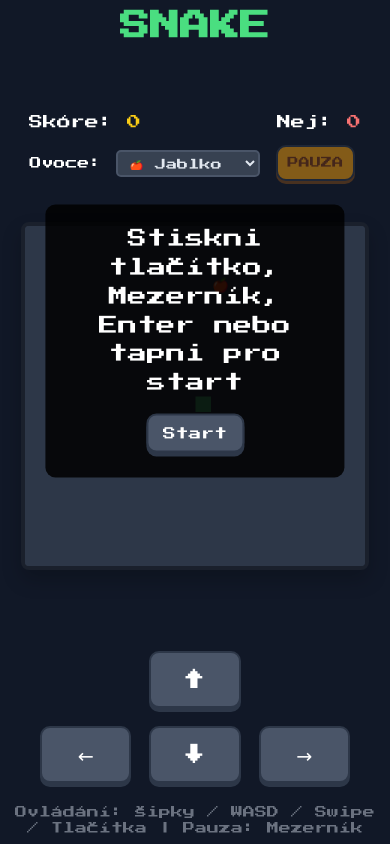
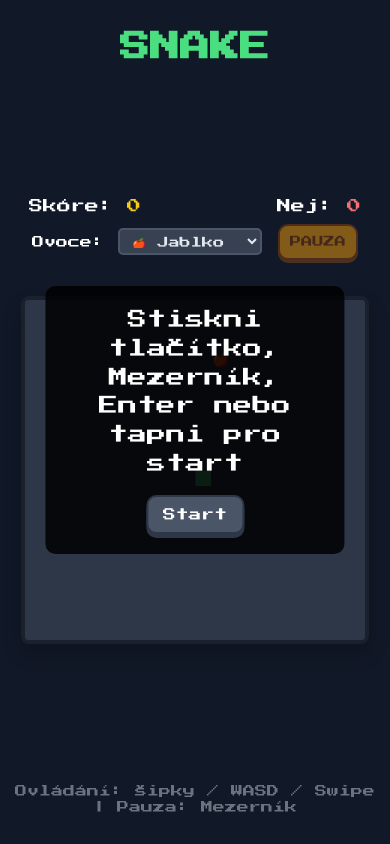
Before and after one commit to ohnivakrysa/web2.0, a plain HTML site: page index.html in a window 390 px wide. Drawn offline with nearby package versions, Linux system fonts and the light colour scheme.

Commit message:
Update index.html

```diff
--- a/index.html
+++ b/index.html
@@ -44,26 +44,9 @@
             display: block;
             touch-action: none;
         }
-        .control-button {
-            background-color: #4a5568;
-            color: white;
-            border: 2px solid #2d3748;
-            padding: 12px 18px;
-            border-radius: 10px;
-            font-family: 'Press Start 2P', cursive;
-            cursor: pointer;
-            transition: background-color 0.2s, transform 0.1s;
-            box-shadow: 0 4px #2d3748;
-            margin: 5px;
-            font-size: 1.2rem;
-            touch-action: manipulation;
-        }
-        .control-button:hover { background-color: #2d3748; }
-        .control-button:active {
-            background-color: #1a202c;
-            transform: translateY(2px);
-            box-shadow: 0 2px #1a202c;
-        }
+        /* Tlačítka pro ovládání byla odstraněna, takže jejich styly nejsou potřeba */
+        /* .control-button { ... } */
+
         .hidden { display: none; }
         #messageOverlay, #pauseOverlay {
             position: absolute;
@@ -85,7 +68,24 @@
              font-size: 0.8rem;
              padding: 8px 15px;
              pointer-events: auto;
+             /* Použití stylu control-button pro konzistenci */
+             background-color: #4a5568;
+             color: white;
+             border: 2px solid #2d3748;
+             border-radius: 10px;
+             font-family: 'Press Start 2P', cursive;
+             cursor: pointer;
+             transition: background-color 0.2s, transform 0.1s;
+             box-shadow: 0 4px #2d3748;
+             margin-top: 1rem; /* Přidán margin top */
         }
+         #messageOverlay button:hover { background-color: #2d3748; }
+         #messageOverlay button:active {
+            background-color: #1a202c;
+            transform: translateY(2px);
+            box-shadow: 0 2px #1a202c;
+        }
+
         #foodSelect {
             font-family: 'Press Start 2P', cursive;
             background-color: #374151;
@@ -112,9 +112,16 @@
             background-color: #f59e0b; /* amber-500 */
             color: #78350f; /* amber-900 */
             box-shadow: 0 3px #b45309; /* amber-700 */
+             /* Použití stylu control-button pro konzistenci */
+             border: 2px solid #92400e; /* amber-800 */
+             border-radius: 10px;
+             font-family: 'Press Start 2P', cursive;
+             cursor: pointer;
+             transition: background-color 0.2s, transform 0.1s;
+             margin-left: 1rem; /* Přidán margin left */
         }
         .pause-button:hover { background-color: #d97706; /* amber-600 */ }
-        .pause-button:active { box-shadow: 0 1px #b45309; }
+        .pause-button:active { box-shadow: 0 1px #b45309; transform: translateY(2px); }
         .pause-button:disabled {
              opacity: 0.5;
              cursor: not-allowed;
@@ -167,25 +174,18 @@
                      <option value="⭐">⭐ Hvězda</option>
                      <option value="💎">💎 Diamant</option>
                  </select>
-                 <button id="pauseButton" class="control-button pause-button ml-4">PAUZA</button>
+                 <button id="pauseButton" class="pause-button">PAUZA</button>
             </div>
         </div>
         <div id="activeEffectDisplay" class="text-center mb-2"></div>
 
         <canvas id="gameCanvas"></canvas>
         <div id="messageOverlay" class="message-box hidden"> <p id="gameOverText"></p>
-            <button id="restartButtonOverlay" class="control-button mt-4">Start</button>
+            <button id="restartButtonOverlay">Start</button>
         </div>
         <div id="pauseOverlay" class="hidden">PAUZA</div> </div>
 
-    <div id="mobileControls" class="mt-4 grid grid-cols-3 gap-2 w-full max-w-xs md:hidden flex-shrink-0"> <div></div> <button id="upBtn" class="control-button">↑</button>
-        <div></div>
-        <button id="leftBtn" class="control-button">←</button>
-        <button id="downBtn" class="control-button">↓</button>
-        <button id="rightBtn" class="control-button">→</button>
-    </div>
-
-    <button id="restartButton" class="control-button mt-4 hidden flex-shrink-0">Restart Hry</button> <footer class="mt-4 text-center text-xs text-gray-500 flex-shrink-0"> Ovládání: Šipky / WASD / Swipe / Tlačítka | Pauza: Mezerník
+    <button id="restartButton" class="control-button mt-4 hidden flex-shrink-0">Restart Hry</button> <footer class="mt-4 text-center text-xs text-gray-500 flex-shrink-0"> Ovládání: Šipky / WASD / Swipe | Pauza: Mezerník
     </footer>
 
     <script>
@@ -202,12 +202,7 @@
         const messageOverlay = document.getElementById('messageOverlay');
         const gameOverText = document.getElementById('gameOverText');
         const restartButtonOverlay = document.getElementById('restartButtonOverlay');
-        const infoPanel = document.querySelector('.info-panel'); // Pro nastavení šířky
-
-        const upBtn = document.getElementById('upBtn');
-        const downBtn = document.getElementById('downBtn');
-        const leftBtn = document.getElementById('leftBtn');
-        const rightBtn = document.getElementById('rightBtn');
+        const infoPanel = document.querySelector('.info-panel');
 
         // --- Herní stav ---
         const numGridCells = 20;
@@ -221,7 +216,7 @@
         let baseGameSpeed = 280;
         let gameSpeed = baseGameSpeed;
         let gameOverFlag = false;
-        let gamePaused = true; // Hra začíná pozastavená
+        let gamePaused = true;
         let gameRunning = false;
         let currentFoodEmoji = '🍎';
 
@@ -240,7 +235,7 @@
 
         // --- Swipe ---
         let touchStartX = 0, touchStartY = 0, touchEndX = 0, touchEndY = 0;
-        const swipeThreshold = 25; // Mírně menší práh pro citlivější swipe
+        const swipeThreshold = 15; // Zmenšen práh pro citlivější swipe
 
         // --- Funkce ---
         function resizeCanvas() {
@@ -248,19 +243,15 @@
             const titleHeight = document.querySelector('.game-title')?.offsetHeight || 60;
             const footerHeight = document.querySelector('footer')?.offsetHeight || 30;
             const infoPanelHeight = infoPanel?.offsetHeight || 60;
-            const mobileControlsHeight = document.getElementById('mobileControls')?.offsetHeight || 0; // Výška mobilních ovladačů
-            const bodyPadding = 16; // 0.5rem * 2
+            // Mobilní ovládací tlačítka jsou pryč, není třeba je odečítat
+            const bodyPadding = 16;
 
-            // Výška dostupná pro .game-wrapper
-            const availableWrapperHeight = window.innerHeight - titleHeight - footerHeight - bodyPadding - mobileControlsHeight - 20; // 20px buffer
+            const availableWrapperHeight = window.innerHeight - titleHeight - footerHeight - bodyPadding - 20;
+            const availableWidth = window.innerWidth - bodyPadding - 20;
 
-            // Šířka dostupná pro .game-wrapper
-            const availableWidth = window.innerWidth - bodyPadding - 20; // 20px buffer
-
-            // Velikost canvasu je menší z dostupných rozměrů, mínus prostor pro info panel
-            let canvasContainerHeight = availableWrapperHeight - infoPanelHeight - 10; // 10px buffer
-            let size = Math.min(availableWidth, canvasContainerHeight, 800); // Omezíme max velikost
-            if (size < 200) size = 200; // Minimální velikost
+            let canvasContainerHeight = availableWrapperHeight - infoPanelHeight - 10;
+            let size = Math.min(availableWidth, canvasContainerHeight, 800);
+            if (size < 200) size = 200;
 
             tileSize = Math.floor(size / numGridCells);
             if (tileSize < 8) tileSize = 8;
@@ -268,14 +259,12 @@
             canvas.width = tileSize * numGridCells;
             canvas.height = tileSize * numGridCells;
 
-            // Nastavíme maximální šířku info panelu podle canvasu
             infoPanel.style.maxWidth = `${canvas.width}px`;
         }
 
-
         function initSnake() {
             snake = [{ x: Math.floor(numGridCells / 2) * tileSize, y: Math.floor(numGridCells / 2) * tileSize }];
-            dx = tileSize; // Start doprava
+            dx = tileSize;
             dy = 0;
         }
 
@@ -305,7 +294,7 @@
             }
             if (attempts >= 100) console.warn("Nepodařilo se najít volné místo pro item:", itemType);
             return item;
-         }
+        }
 
         function placeFood() {
             const position = placeItem('food');
@@ -428,17 +417,15 @@
         function gameLoop() {
             if (gameOverFlag) { clearTimeout(gameLoopTimeout); return; }
             if (gamePaused) {
-                // Pokud je pauza, jen naplánujeme další kontrolu
-                gameLoopTimeout = setTimeout(gameLoop, 100); // Kontrolujeme stav pauzy častěji
+                gameLoopTimeout = setTimeout(gameLoop, 100);
                 return;
             }
-            // Pokud hra běží, provedeme update a draw
             update();
             draw();
             drawScoreAndHighScore();
             const speedMultiplier = activeEffect?.type === 'SLOWDOWN' ? POWER_UP_TYPES.SLOWDOWN.effectValue : 1;
             const currentSpeed = baseGameSpeed * speedMultiplier;
-            gameLoopTimeout = setTimeout(gameLoop, currentSpeed); // Naplánujeme další krok
+            gameLoopTimeout = setTimeout(gameLoop, currentSpeed);
         }
 
         function loadHighScore() { /* ... beze změny ... */
@@ -473,7 +460,7 @@
             updateActiveEffectDisplay();
             gameOverText.textContent = `KONEC HRY! Skóre: ${score}`;
             messageOverlay.classList.remove('hidden');
-            restartButtonOverlay.textContent = "Hrát Znovu"; // Změna textu tlačítka
+            restartButtonOverlay.textContent = "Hrát Znovu";
             restartButton.classList.remove('hidden');
             foodSelect.disabled = false;
             pauseButton.textContent = "PAUZA";
@@ -497,7 +484,7 @@
                 foodSelect.disabled = false;
                 clearTimeout(powerUpSpawnTimeout);
                 clearInterval(activeEffectUpdateInterval);
-                // Smyčka se zastaví sama v dalším kroku
+                clearTimeout(gameLoopTimeout); // Explicitně zastavíme timeout smyčky
             } else {
                 pauseButton.textContent = "PAUZA";
                 pauseOverlay.classList.add('hidden');
@@ -518,9 +505,7 @@
         document.addEventListener('keydown', e => {
             const keyPressed = e.key.toLowerCase();
             if (!gameRunning && !gameOverFlag && (keyPressed === ' ' || keyPressed === 'enter')) {
-                 // Start hry, pokud ještě neběží
-                 startGameAction();
-                 return;
+                 startGameAction(); return;
             }
             if (!gameOverFlag && !gamePaused) { // Ovládání směru
                 if ((keyPressed === 'arrowup' || keyPressed === 'w') && dy === 0) changeDirection(0, -tileSize);
@@ -539,23 +524,19 @@
             }
         });
 
-        // Mobilní tlačítka
-        if (upBtn) upBtn.addEventListener('click', () => { if (dy === 0 && !gameOverFlag && !gamePaused) changeDirection(0, -tileSize); });
-        if (downBtn) downBtn.addEventListener('click', () => { if (dy === 0 && !gameOverFlag && !gamePaused) changeDirection(0, tileSize); });
-        if (leftBtn) leftBtn.addEventListener('click', () => { if (dx === 0 && !gameOverFlag && !gamePaused) changeDirection(-tileSize, 0); });
-        if (rightBtn) rightBtn.addEventListener('click', () => { if (dx === 0 && !gameOverFlag && !gamePaused) changeDirection(tileSize, 0); });
-
         // Swipe ovládání
         canvas.addEventListener('touchstart', (e) => {
-            if (gamePaused && gameRunning && !gameOverFlag) { // Pokud je zapauzováno, dotyk odpauzuje
+            // První dotyk na canvasu, když hra neběží nebo skončila, spustí/restartuje hru
+            if (!gameRunning || gameOverFlag) {
+                 startGameAction();
+                 return; // Nepokračujeme ve zpracování swipe pro směr
+            }
+            // Pokud hra běží a je zapauzovaná, dotyk ji odpauzuje
+            if (gamePaused) {
                  togglePause();
                  return;
             }
-            if (!gameRunning || gameOverFlag) { // Pokud hra neběží nebo skončila, dotyk startuje/restartuje
-                 startGameAction();
-                 return;
-            }
-            // Pokud hra běží, zaznamenáme start swipe
+            // Pokud hra běží a není pauza, zaznamenáme start swipe
             e.preventDefault();
             touchStartX = e.changedTouches[0].screenX;
             touchStartY = e.changedTouches[0].screenY;
@@ -569,13 +550,12 @@
             handleSwipe();
         }, { passive: false });
 
-        function handleSwipe() { /* ... kód pro swipe ... */
+        function handleSwipe() {
              const deltaX = touchEndX - touchStartX;
             const deltaY = touchEndY - touchStartY;
             const absDeltaX = Math.abs(deltaX);
             const absDeltaY = Math.abs(deltaY);
 
-            // Přidáme podmínku, aby se směr nemohl změnit, pokud je swipe příliš krátký
             if (absDeltaX < swipeThreshold && absDeltaY < swipeThreshold) return;
 
             if (absDeltaX > absDeltaY) { // Horizontální
@@ -605,7 +585,7 @@
              if (!gameRunning || gameOverFlag) {
                  startGame();
              } else if (gamePaused) {
-                 togglePause();
+                 togglePause(); // Pokud je pauza, odpauzuj
              }
         }
 
@@ -653,31 +633,35 @@
             clearTimeout(gameLoopTimeout);
             clearTimeout(powerUpSpawnTimeout);
             clearInterval(activeEffectUpdateInterval);
-            gamePaused = true;
+            gamePaused = true; // Vždy pauzni při resize
 
             resizeCanvas();
 
+            // Vždy překreslíme stav
             ctx.clearRect(0, 0, canvas.width, canvas.height);
             if (snake && food) { draw(); } else { initializeGameUI(); return; }
             drawScoreAndHighScore();
 
+            // Obnovíme stav pauzy/běhu
             if (wasGameOver) {
-                 gameOver();
+                 gameOver(); // Znovu zobrazí Game Over stav
             } else if (wasRunningBeforeResize && !wasPausedBeforeResize) {
-                gamePaused = true; // Necháme pauznuté po resize
+                // Hra běžela, necháme ji zapauzovanou a zobrazíme "Pokračovat"
+                gamePaused = true;
                 pauseOverlay.classList.remove('hidden');
                 foodSelect.disabled = false;
                 pauseButton.textContent = "POKRAČOVAT";
                 pauseButton.disabled = false;
                 updateActiveEffectDisplay();
             } else if (wasPausedBeforeResize && wasRunningBeforeResize) {
+                // Hra byla zapauzovaná uživatelem, necháme ji zapauzovanou
                 gamePaused = true;
                 pauseOverlay.classList.remove('hidden');
                 foodSelect.disabled = false;
                 pauseButton.textContent = "POKRAČOVAT";
                 pauseButton.disabled = false;
                 updateActiveEffectDisplay();
-            } else {
+            } else { // Hra neběžela (úvodní stav)
                 initializeGameUI();
             }
         });
@@ -708,7 +692,7 @@
             if(powerUpDespawnTimeout) clearTimeout(powerUpDespawnTimeout);
             if(activeEffect?.timeoutId) clearTimeout(activeEffect.timeoutId);
             if(activeEffectUpdateInterval) clearInterval(activeEffectUpdateInterval);
-            gameOverText.textContent = "Stiskni tlačítko, Mezerník, Enter nebo tapni pro start"; // Upravená úvodní zpráva
+            gameOverText.textContent = "Stiskni tlačítko, Mezerník, Enter nebo tapni pro start";
             restartButtonOverlay.textContent = "Start";
         }
 
```
